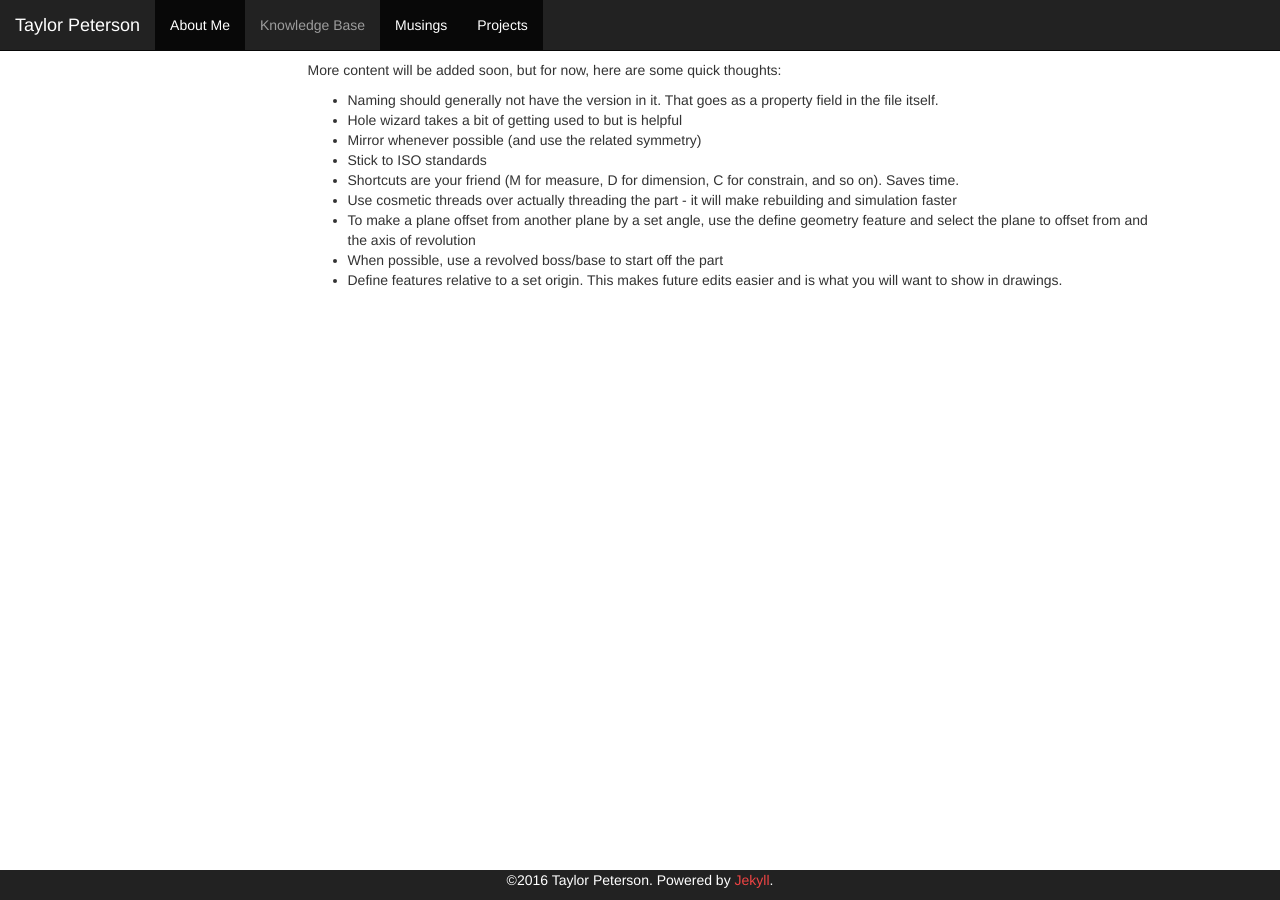
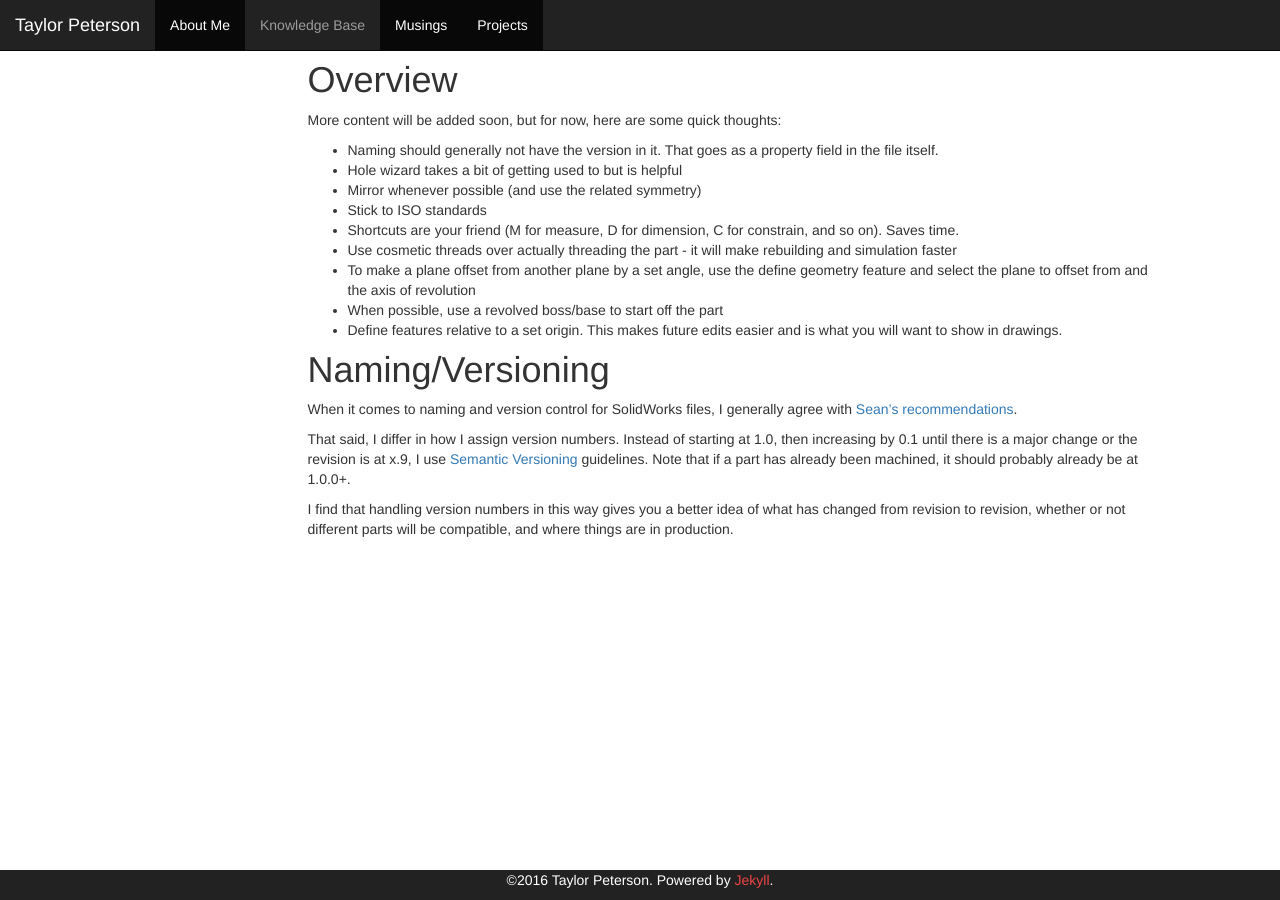
Before and after one commit to taylor-peterson/taylor-peterson.github.io, a Jekyll site: the page built from _knowledge_base/solidworks.md, in a window 1280 px wide. Built offline with Jekyll 4.4.1, drawn with Linux system fonts in a browser that asks for light colours; nearby versions of some CDN libraries.

Commit message:
Unify and edit Solidworks content

```diff
--- a/_knowledge_base/solidworks/index.md
+++ b/_knowledge_base/solidworks.md
@@ -2,6 +2,8 @@
 layout: default
 title: Solidworks
 ---
+
+# Overview
 
 More content will be added soon, but for now, here are some quick thoughts:
 
@@ -19,3 +21,18 @@ More content will be added soon, but for now, here are some quick thoughts:
 - When possible, use a revolved boss/base to start off the part
 - Define features relative to a set origin. This makes future edits easier and
   is what you will want to show in drawings.
+
+# Naming/Versioning
+
+When it comes to naming and version control for SolidWorks files, I generally
+agree with [Sean's
+recommendations](https://sites.google.com/site/raintomudd/tutorials/solidworks-namingandversions).
+
+That said, I differ in how I assign version numbers. Instead of starting at
+1.0, then increasing by 0.1 until there is a major change or the revision is at
+x.9, I use [Semantic Versioning](http://semver.org/) guidelines. Note that if a
+part has already been machined, it should probably already be at 1.0.0+.
+
+I find that handling version numbers in this way gives you a better idea of
+what has changed from revision to revision, whether or not different parts will
+be compatible, and where things are in production.
```
Also changed, not shown: _knowledge_base/solidworks/namingversioning.md (deleted, +0 -19 lines).
